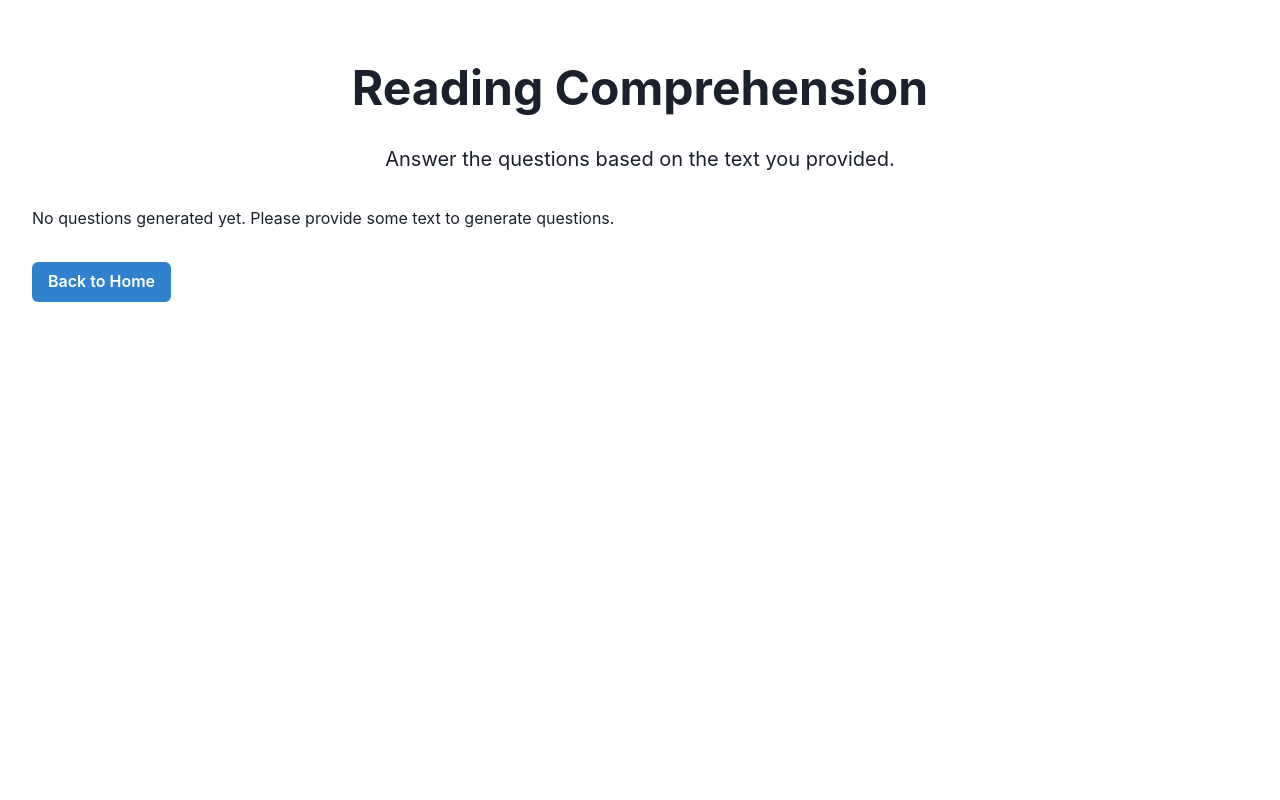
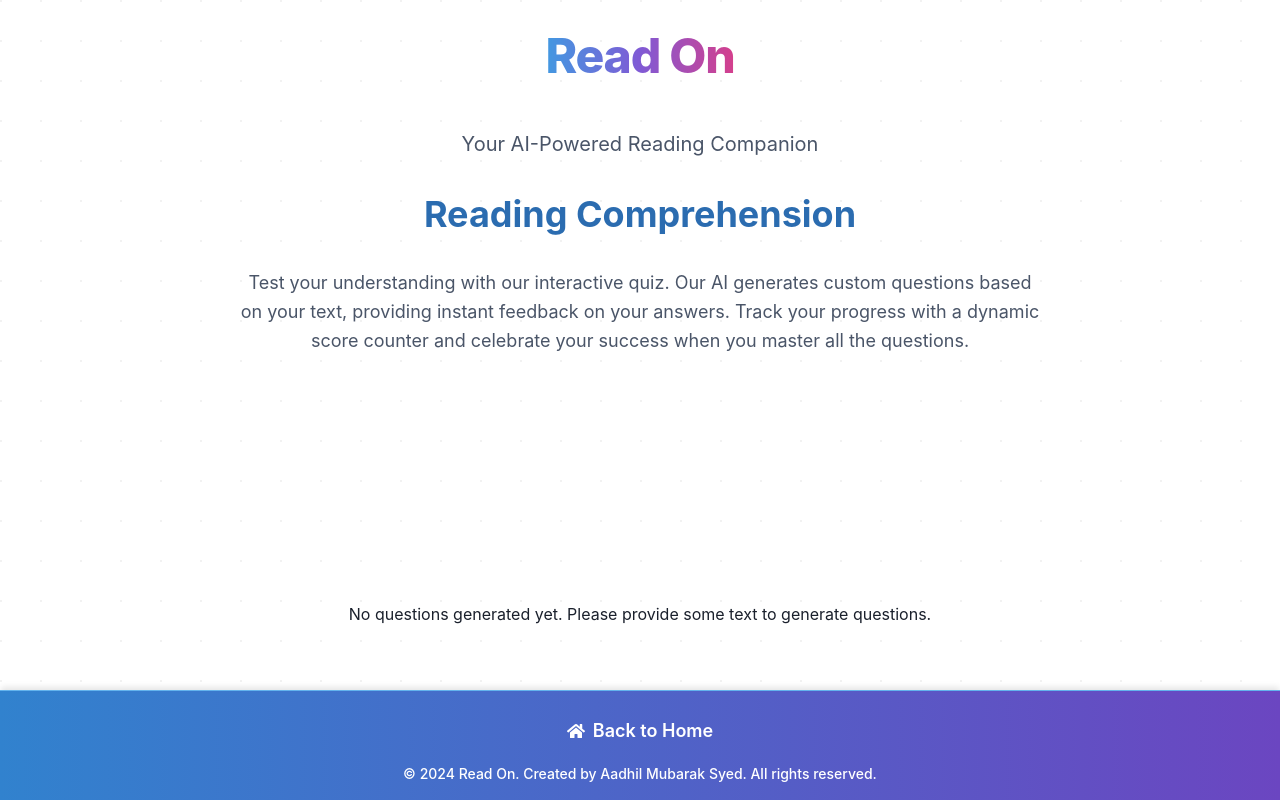
Before and after one commit to AsadShahid04/ReadOn, a Next.js app: page /comprehension in a window 1280 px wide. Built offline with nearby package versions, Linux system fonts and the light colour scheme.

Commit message:
Improve Front-End Visuals

```diff
--- a/src/app/comprehension/page.tsx
+++ b/src/app/comprehension/page.tsx
@@ -1,11 +1,12 @@
 "use client";
 
-import { Box, Heading, Text, VStack, Button, HStack, Progress, Modal, ModalOverlay, ModalContent, ModalHeader, ModalBody, ModalFooter, useDisclosure, Spinner } from "@chakra-ui/react";
+import { Box, Heading, Text, VStack, Button, HStack, Progress, Modal, ModalOverlay, ModalContent, ModalHeader, ModalBody, ModalFooter, useDisclosure, Spinner, Flex, Container, Fade } from "@chakra-ui/react";
 import Link from "next/link";
 import { useText } from "../TextContext";
-import { useEffect, useState } from "react";
+import { useEffect, useState, useRef } from "react";
 import { toast, ToastContainer } from "react-toastify";
 import 'react-toastify/dist/ReactToastify.css';
+import { FaHome } from 'react-icons/fa';
 
 interface Choice {
   text: string;
@@ -25,6 +26,8 @@ const ReadingComprehension = () => {
   const [answeredCorrectly, setAnsweredCorrectly] = useState<{ [key: number]: boolean }>({});
   const [score, setScore] = useState(0);
   const { isOpen, onOpen, onClose } = useDisclosure();
+  const [isScoreFixed, setIsScoreFixed] = useState(false);
+  const scoreBoxRef = useRef<HTMLDivElement>(null);
 
   const congratsMessages = [
     "Well done! 🎉",
@@ -96,11 +99,23 @@ const ReadingComprehension = () => {
       return newScore;
     });
 
-    // Show toast message
+    // Updated toast notifications with custom styling
     if (isCorrect) {
-      toast.success("Correct answer!");
+      toast.success("Correct Answer! Nice job! 🎉", {
+        style: {
+          background: "#48BB78",
+          color: "white",
+          fontWeight: "bold",
+        }
+      });
     } else {
-      toast.error("Incorrect answer. Try again!");
+      toast.error("Incorrect Answer. Please Try Again! 🤔", {
+        style: {
+          background: "#F56565",
+          color: "white",
+          fontWeight: "bold",
+        }
+      });
     }
   };
 
@@ -132,80 +147,235 @@ const ReadingComprehension = () => {
   const allQuestionsCorrect = questions.length > 0 &&
     questions.every((_, index) => answeredCorrectly[index]);
 
+  useEffect(() => {
+    const handleScroll = () => {
+      if (scoreBoxRef.current) {
+        const rect = scoreBoxRef.current.getBoundingClientRect();
+        const originalPosition = scoreBoxRef.current.offsetTop;
+        const currentScrollPosition = window.scrollY;
+
+        // Should be fixed when scrolled past original position, but not when scrolled back up
+        const shouldBeFixed = currentScrollPosition > originalPosition;
+
+        setIsScoreFixed(shouldBeFixed);
+      }
+    };
+
+    window.addEventListener('scroll', handleScroll);
+    return () => window.removeEventListener('scroll', handleScroll);
+  }, []);
+
+  const getRandomCongratsMessage = () => {
+    const messages = [
+      "🎉 Outstanding Achievement! You've mastered all the questions!",
+      "🌟 Brilliant Work! Perfect score achieved!",
+      "🏆 Exceptional Performance! You've aced the quiz!",
+      "⭐ Remarkable Job! You've conquered all questions!",
+      "🎯 Perfect Score! Your comprehension is excellent!"
+    ];
+    return messages[Math.floor(Math.random() * messages.length)];
+  };
+
+  if (loading) {
     return (
-    <Box minHeight="100vh" py={16} px={8}>
-      <ToastContainer position="top-right" autoClose={3000} />
-
-      {/* Congratulatory Modal */}
-      <Modal
-        isOpen={isOpen}
-        onClose={onClose}
-        isCentered
-        motionPreset="scale"
+      <Box
+        minHeight="100vh"
+        display="flex"
+        flexDirection="column"
+        backgroundImage="radial-gradient(circle at 1px 1px, rgba(0, 0, 0, 0.05) 1px, transparent 0)"
+        backgroundSize="40px 40px"
+        position="relative"
+        pb={20}
       >
-        <ModalOverlay
-          bg="blackAlpha.300"
-          backdropFilter="blur(10px)"
-        />
-        <ModalContent
-          bg="white"
-          p={6}
-          borderRadius="xl"
-          boxShadow="2xl"
+        <Container maxW="container.lg" mt={8}>
+          <VStack spacing={8}>
+            <Link href="/" passHref>
+              <Heading
+                as="h1"
+                size="2xl"
+                textAlign="center"
+                bgGradient="linear(to-r, blue.400, purple.500, pink.500)"
+                bgClip="text"
+                fontWeight="extrabold"
+                letterSpacing="tight"
+                _hover={{
+                  bgGradient: "linear(to-r, blue.500, purple.600, pink.600)",
+                  cursor: "pointer",
+                  transform: "translateY(-2px)"
+                }}
+                transition="all 0.3s ease"
+                mb={4}
               >
-          <ModalHeader textAlign="center" fontSize="3xl" color="green.600">
-            {congratsMessages[Math.floor(Math.random() * congratsMessages.length)]}
-          </ModalHeader>
-          <ModalBody>
-            <VStack spacing={4}>
-              <Text fontSize="xl" textAlign="center" color="green.600">
-                You've mastered all the questions!
-              </Text>
-              <Box w="full">
-                <Progress
-                  value={100}
-                  size="lg"
-                  colorScheme="green"
-                  borderRadius="full"
-                  hasStripe
-                  isAnimated
-                />
-              </Box>
-              <Text fontSize="lg" textAlign="center" color="gray.600">
-                Final Score: {score}/{questions.length} ({calculatePercentage()}%)
+                Read On
+              </Heading>
+            </Link>
+            <Text
+              fontSize="xl"
+              textAlign="center"
+              maxWidth="800px"
+              mx="auto"
+              color="gray.600"
+              lineHeight="tall"
+            >
+              Your AI-Powered Reading Companion
             </Text>
           </VStack>
-          </ModalBody>
-          <ModalFooter justifyContent="center">
+        </Container>
+
+        <Flex
+          flex="1"
+          alignItems="center"
+          justifyContent="center"
+        >
+          <VStack spacing={4}>
+            <Spinner size="xl" color="blue.500" thickness="4px" />
+            <Text fontSize="lg" color="gray.600">Generating questions...</Text>
+          </VStack>
+        </Flex>
+
+        {/* Footer */}
+        <Box
+          py={4}
+          bgGradient="linear(to-r, blue.500, purple.600)"
+          borderTop="1px"
+          borderColor="blue.300"
+          backdropFilter="blur(8px)"
+          boxShadow="0 -4px 6px -1px rgba(0, 0, 0, 0.1)"
+          zIndex={10}
+        >
+          <Container maxW="container.xl">
+            <VStack spacing={2}>
+              <Link href="/" passHref>
                 <Button
-              colorScheme="green"
-              onClick={onClose}
+                  leftIcon={<FaHome />}
+                  variant="ghost"
+                  color="white"
                   size="lg"
-              borderRadius="full"
-              px={8}
+                  _hover={{
+                    bg: "whiteAlpha.200",
+                    transform: "translateY(-2px)"
+                  }}
+                  transition="all 0.2s"
                 >
-              Continue
+                  Back to Home
                 </Button>
-          </ModalFooter>
-        </ModalContent>
-      </Modal>
+              </Link>
+              <Text
+                textAlign="center"
+                fontSize="sm"
+                color="white"
+                fontWeight="medium"
+              >
+                © {new Date().getFullYear()} Read On. Created by Aadhil Mubarak Syed. All rights reserved.
+              </Text>
+            </VStack>
+          </Container>
+        </Box>
+      </Box>
+    );
+  }
 
-      <VStack spacing={8} align="stretch">
-        <Heading as="h1" size="2xl" textAlign="center">
+  return (
+    <>
+      <ToastContainer
+        position="top-right"
+        autoClose={1500}
+        hideProgressBar={false}
+        newestOnTop
+        closeOnClick
+        rtl={false}
+        pauseOnFocusLoss
+        draggable
+        pauseOnHover
+        theme="colored"
+      />
+      <Box
+        minHeight="100vh"
+        backgroundImage="radial-gradient(circle at 1px 1px, rgba(0, 0, 0, 0.05) 1px, transparent 0)"
+        backgroundSize="40px 40px"
+        display="flex"
+        flexDirection="column"
+      >
+        <Container maxW="container.lg" flex="1" pt={8}>
+          <VStack spacing={8}>
+            <Link href="/" passHref>
+              <Heading
+                as="h1"
+                size="2xl"
+                textAlign="center"
+                bgGradient="linear(to-r, blue.400, purple.500, pink.500)"
+                bgClip="text"
+                fontWeight="extrabold"
+                letterSpacing="tight"
+                _hover={{
+                  bgGradient: "linear(to-r, blue.500, purple.600, pink.600)",
+                  cursor: "pointer",
+                  transform: "translateY(-2px)"
+                }}
+                transition="all 0.3s ease"
+                mb={4}
+              >
+                Read On
+              </Heading>
+            </Link>
+            <Text
+              fontSize="xl"
+              textAlign="center"
+              maxWidth="800px"
+              mx="auto"
+              color="gray.600"
+              lineHeight="tall"
+            >
+              Your AI-Powered Reading Companion
+            </Text>
+            <Heading
+              as="h2"
+              size="xl"
+              textAlign="center"
+              color="blue.600"
+            >
               Reading Comprehension
             </Heading>
+            <Text
+              fontSize="lg"
+              textAlign="center"
+              maxWidth="800px"
+              mx="auto"
+              color="gray.600"
+              lineHeight="tall"
+              mb={4}
+            >
+              Test your understanding with our interactive quiz. Our AI generates custom questions based on your text,
+              providing instant feedback on your answers. Track your progress with a dynamic score counter and
+              celebrate your success when you master all the questions.
+            </Text>
+          </VStack>
+        </Container>
 
-        {loading ? (
-          <VStack spacing={4}>
-            <Spinner size="xl" />
-            <Text textAlign="center">Generating questions...</Text>
-            <Text textAlign="center">This may take a few moments.</Text>
-          </VStack>
-        ) : (
-          <>
         {questions.length > 0 && (
-              <Box borderWidth={1} borderRadius="lg" p={4} bg="white">
-                <VStack spacing={2}>
+          <Box
+            ref={scoreBoxRef}
+            borderWidth={1}
+            borderRadius={isScoreFixed ? "0" : "lg"}
+            p={isScoreFixed ? 4 : 8}
+            bg="white"
+            mb={8}
+            mx="auto"
+            maxW="800px"
+            width="100%"
+            style={{
+              position: isScoreFixed ? 'fixed' : 'relative',
+              top: isScoreFixed ? '0' : 'auto',
+              left: isScoreFixed ? '50%' : 'auto',
+              transform: isScoreFixed ? 'translateX(-50%)' : 'none',
+              zIndex: isScoreFixed ? 1000 : 1,
+              boxShadow: isScoreFixed ? '0 2px 10px rgba(0, 0, 0, 0.1)' : 'none',
+              width: '100%',
+              maxWidth: "800px",
+              transition: 'all 0.3s ease',
+            }}
+          >
+            <VStack spacing={3}>
               <Text fontSize="xl" fontWeight="bold">
                 Score: {score}/{questions.length} ({calculatePercentage()}%)
               </Text>
@@ -216,38 +386,32 @@ const ReadingComprehension = () => {
                 borderRadius="full"
                 hasStripe
                 isAnimated
+                height="12px"
               />
             </VStack>
           </Box>
         )}
 
-            {/* Only show congratulatory message if ALL questions are currently correct */}
-            {allQuestionsCorrect && (
-              <Box
-                p={6}
-                bg="green.100"
-                borderRadius="lg"
-                textAlign="center"
-                animation="fadeIn 0.5s"
-              >
-                <Text fontSize="2xl" fontWeight="bold" color="green.600">
-                  {congratsMessages[Math.floor(Math.random() * congratsMessages.length)]}
-                </Text>
-                <Text fontSize="lg" color="green.600" mt={2}>
-                  You've mastered all the questions!
-                </Text>
-              </Box>
+        {isScoreFixed && questions.length > 0 && (
+          <Box height="100px" />
         )}
 
-            <Text fontSize="xl" textAlign="center">
-              Answer the questions based on the text you provided.
-            </Text>
-            <Box>
+        {/* Questions */}
+        <VStack spacing={8} align="stretch" maxW="1200px" mx="auto" mb={16}>
           {questions.length > 0 ? (
             questions.map((question, questionIndex) => (
-                  <Box key={questionIndex} mb={8} p={4} borderWidth={1} borderRadius="md">
+              <Box
+                key={questionIndex}
+                p={8}
+                borderWidth={1}
+                borderRadius="lg"
+                bg="white"
+                boxShadow="sm"
+                _hover={{ boxShadow: "md" }}
+                transition="all 0.2s"
+              >
                 <Text fontSize="lg" fontWeight="bold" mb={4}>
-                      {question.question}
+                  Question {questionIndex + 1}: {question.question}
                 </Text>
                 <VStack spacing={3} align="stretch">
                   {question.choices.map((choice, choiceIndex) => (
@@ -260,27 +424,122 @@ const ReadingComprehension = () => {
                       height="auto"
                       whiteSpace="normal"
                       textAlign="left"
-                          py={2}
+                      py={3}
+                      px={4}
                     >
-                          {choice.text}
+                      {String.fromCharCode(97 + choiceIndex)}. {choice.text}
                     </Button>
                   ))}
                 </VStack>
               </Box>
             ))
           ) : (
-                <Text>No questions generated yet. Please provide some text to generate questions.</Text>
+            <Text textAlign="center">No questions generated yet. Please provide some text to generate questions.</Text>
           )}
-            </Box>
-          </>
-        )}
+        </VStack>
+
+        {/* Success Modal */}
+        <Modal isOpen={isOpen} onClose={onClose} isCentered motionPreset="scale" size="lg">
+          <ModalOverlay
+            bg="blackAlpha.300"
+            backdropFilter="blur(10px)"
+          />
+          <ModalContent
+            mx={4}
+            bg="white"
+            p={8}
+            borderRadius="xl"
+            boxShadow="xl"
+          >
+            <ModalHeader
+              textAlign="center"
+              fontSize="3xl"
+              bgGradient="linear(to-r, blue.400, purple.500, pink.500)"
+              bgClip="text"
+              fontWeight="bold"
+              pb={4}
+            >
+              Congratulations! 🎉
+            </ModalHeader>
+            <ModalBody>
+              <VStack spacing={6}>
+                <Text
+                  fontSize="xl"
+                  textAlign="center"
+                  color="gray.700"
+                  fontWeight="medium"
+                >
+                  {getRandomCongratsMessage()}
+                </Text>
+                <Text
+                  fontSize="lg"
+                  textAlign="center"
+                  color="gray.600"
+                >
+                  Score: {score}/{questions.length} ({calculatePercentage()}%)
+                </Text>
+              </VStack>
+            </ModalBody>
+            <ModalFooter justifyContent="center" pt={6}>
+              <Button
+                colorScheme="blue"
+                onClick={onClose}
+                size="lg"
+                px={8}
+                py={6}
+                fontSize="lg"
+                _hover={{
+                  transform: "translateY(-2px)",
+                  boxShadow: "lg",
+                }}
+                transition="all 0.2s"
+              >
+                Read On!
+              </Button>
+            </ModalFooter>
+          </ModalContent>
+        </Modal>
+
+        {/* Add Footer */}
+        <Box
+          py={4}
+          bgGradient="linear(to-r, blue.500, purple.600)"
+          borderTop="1px"
+          borderColor="blue.300"
+          backdropFilter="blur(8px)"
+          boxShadow="0 -4px 6px -1px rgba(0, 0, 0, 0.1)"
+          zIndex={10}
+        >
+          <Container maxW="container.xl">
+            <VStack spacing={2}>
               <Link href="/" passHref>
-          <Button as="a" colorScheme="blue">
+                <Button
+                  leftIcon={<FaHome />}
+                  variant="ghost"
+                  color="white"
+                  size="lg"
+                  _hover={{
+                    bg: "whiteAlpha.200",
+                    transform: "translateY(-2px)"
+                  }}
+                  transition="all 0.2s"
+                >
                   Back to Home
                 </Button>
               </Link>
+              <Text
+                textAlign="center"
+                fontSize="sm"
+                color="white"
+                fontWeight="medium"
+              >
+                © {new Date().getFullYear()} Read On. Created by Aadhil Mubarak Syed. All rights reserved.
+              </Text>
             </VStack>
+          </Container>
         </Box>
+      </Box>
+    </>
   );
 };
 
```
Lines whose indentation alone changed are shown as unchanged.
